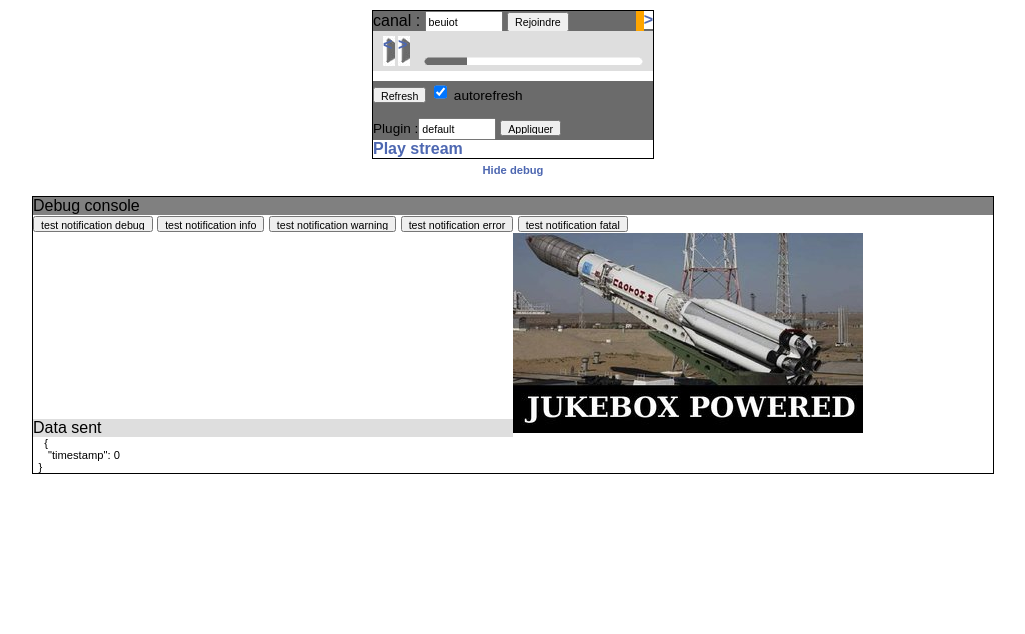
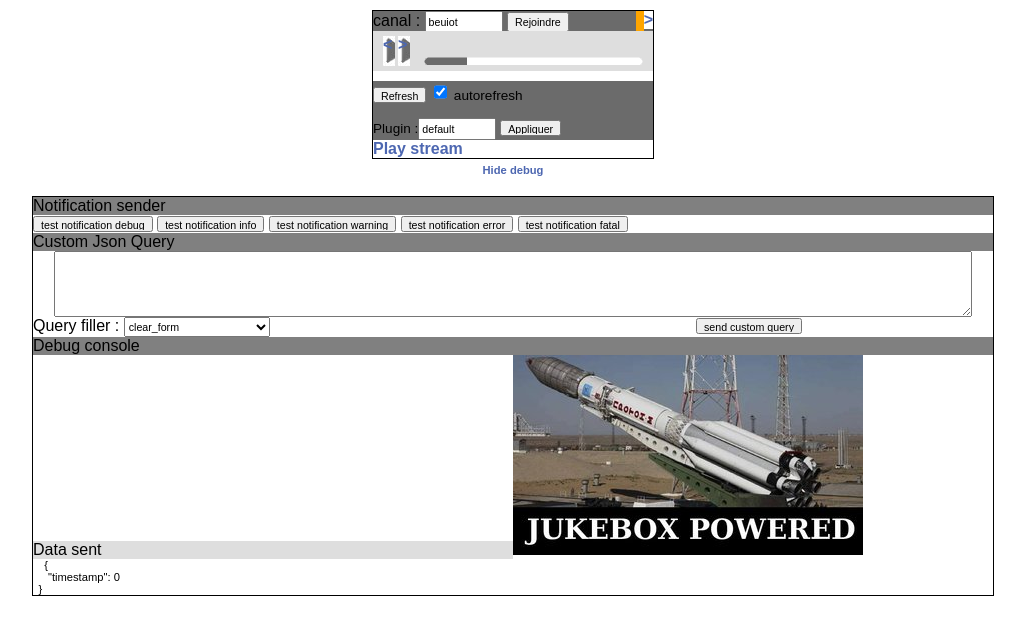
Before and after one commit to nestorInc/jukebox, a plain HTML site: page html/index.html in a window 1280 px wide. Both pictures are taken after a click on the link "Show debug". Shown: the whole page, without its empty margins (127-1152 px from the left). Drawn offline with Linux system fonts and the light colour scheme; no server answers.

Commit message:
Adds the json custom query feature

```diff
--- a/html/index.html
+++ b/html/index.html
@@ -114,13 +114,42 @@
     </div>
 
     <div id="debug_wrapper">
-      <h1>Debug console</h1>
+      <h1>Notification sender</h1>
       <input type="button" value="test notification debug" onclick="showNotification(1,'Notification notification notification');" />
       <input type="button" value="test notification info" onclick="showNotification(2,'Notification notification notification');" />
       <input type="button" value="test notification warning" onclick="showNotification(3,'Notification notification notification');" />
       <input type="button" value="test notification error" onclick="showNotification(4,'Notification notification notification');" />
       <input type="button" value="test notification fatal" onclick="showNotification(5,'Notification notification notification');" />
 
+      <!-- Custom json query part-->
+      <h1>Custom Json Query</h1>
+      <table width="100%">
+        <tr>
+          <td colspan="2">
+            <center>
+              <textarea id="custom_json_query" style="width:95%;height:60px;"></textarea>
+            </center>
+          </td>
+        </tr>
+        <tr>
+          <td>
+            Query filler : <select id="custom_json_template_list" onchange="fillCustomJsonQuery();">
+              <option value="clear_form">clear_form</option>
+              <option value="next">next</option>
+              <option value="previous">previous</option>
+              <option value="add_to_play_queue">add_to_play_queue</option>
+              <option value="remove_to_play_queue">remove_from_play_queue</option>
+              <option value="move_in_play_queue">move_in_play_queue</option>
+              <option value="join_channel">join_channel</option>
+              <option value="get_news">get_news</option>
+              <option value="search">search</option>
+            </select>
+          </td>
+          <td><input type="submit" onclick="checkAndSendJson();" value="send custom query"/></td>
+        </tr>
+      </table>
+
+      <h1>Debug console</h1>
       <table width="100%"><tr><td width="50%">
 	    <div id="debug1">
 
@@ -129,7 +158,8 @@
 	    <div id="debug2">
 
 	    </div>
-      </td></tr></table>
+      </td></tr>
+      </table>
     </div>
   </body>
 </html>
--- a/html/js/jukebox.js
+++ b/html/js/jukebox.js
@@ -84,7 +84,14 @@ function previousSong () {
     updateJukebox();
 }
 
-function updateJukebox () {
+function sendCustomJsonQuery ( action ) {
+    // Destroy the old query if exists and prepare the new custom query
+    query = action;
+    updateJukebox( false );
+}
+
+/*@parameter update_timestamp is optional */
+function updateJukebox ( update_timestamp) {
     setActivityMonitor(true);
     // update graphical stuff
     time = new Date().getTime() / 1000;
@@ -110,6 +117,7 @@ function updateJukebox () {
     //    channel = $('channel').value;
     //    server_port = $('server_port').value;
 
+    if( false != update_timestamp )
         query.timestamp = timestamp;
 
     var query_json = Object.toJSON(query);
@@ -179,7 +187,7 @@ function updateJukebox () {
             }
 
             if (json.search_results != null && json.search_results != 'null') {
-		//	alert(json.search_results);
+                //    alert(json.search_results);
                 displaySearchResults(json.search_results);
             }
 
@@ -201,7 +209,7 @@ function updateJukebox () {
         },
         onFailure: function(response) {
             $('debug2').update('<img src="images/server_down.jpg" />');
-	    //	  	alert('FAILURE');
+            //          alert('FAILURE');
             sending_query = false;
             $('debug').update('échec');
         },
@@ -353,7 +361,7 @@ function MakePlayQueueSongDroppable (droppable_id) {
                 if (dropped.id != "play_queue_li_first") {
                     new_index = parseInt(dropped.id.substring(14));
                 }
-		    //		alert(old_index + ' to ' + new_index);
+                //        alert(old_index + ' to ' + new_index);
                 if (new_index <= old_index) {
                     new_index++;
                 }
--- a/html/js/library.js
+++ b/html/js/library.js
@@ -124,3 +124,53 @@ function displaySearchResults (server_results) {
 	});
     }
 }
+
+function checkAndSendJson () {
+
+    // Check if the textarea is filled
+    if( '' == $('custom_json_query').value ){
+        alert('please fill the textarea');
+    }
+
+    // Check if the textarea contains a valid json query
+    var action = null;
+    action = JSON.parse( $('custom_json_query').value );
+
+    if ( null != action ) {
+        sendCustomJsonQuery( action );
+    }
+
+    return false;
+}
+
+function fillCustomJsonQuery () {
+
+    var value = $('custom_json_template_list').options[$('custom_json_template_list').selectedIndex].value ;
+    var jsonQuery = null;
+
+
+    if( "clear_form" == value ) {
+        jsonQuery='';
+    } else if ( "next" == value ) {
+        jsonQuery='{"action": {"name":"next"},"timestamp":1317674887}';
+    } else if ( "previous" == value ) {
+        jsonQuery='{"action": {"name":"previous"},"timestamp":1317674887}';
+    } else if ( "add_to_play_queue" == value ) {
+        jsonQuery='{"action": {"name":"add_to_play_queue","mid":123,"play_queue_index":1},"timestamp":1317674887}';
+    } else if ( "remove_to_play_queue" == value ) {
+        jsonQuery='{"action": {"name":"remove_from_play_queue","mid":123,"play_queue_index":2},"timestamp":1317674887}';
+    } else if ( "move_in_play_queue" == value ) {
+        jsonQuery='{"action": {"name":"move_in_play_queue","mid":123,"play_queue_index":2,"new_play_queue_index":0},"timestamp":1317674887}';
+    } else if ( "join_channel" == value ) {
+        jsonQuery='{"action": {"name":"join_channel","channel_name":"trashman"},"timestamp":1317674887}';
+    } else if ( "get_news" == value ) {
+        jsonQuery='{"action": {"name":"get_news","first_result":0,"result_count":5},"timestamp":1317674887}';
+    } else if ( "search" == value ) {
+        jsonQuery='{"timestamp":1317675258,"search": {"order_by":"artist","order_by_way":"down","search_value":"muse","search_field":"artist","first_result":0,"result_count":10 }}';
+    }
+
+    $('custom_json_query').value=jsonQuery;
+
+    return false;
+
+}
```
Lines whose indentation alone changed are shown as unchanged.
